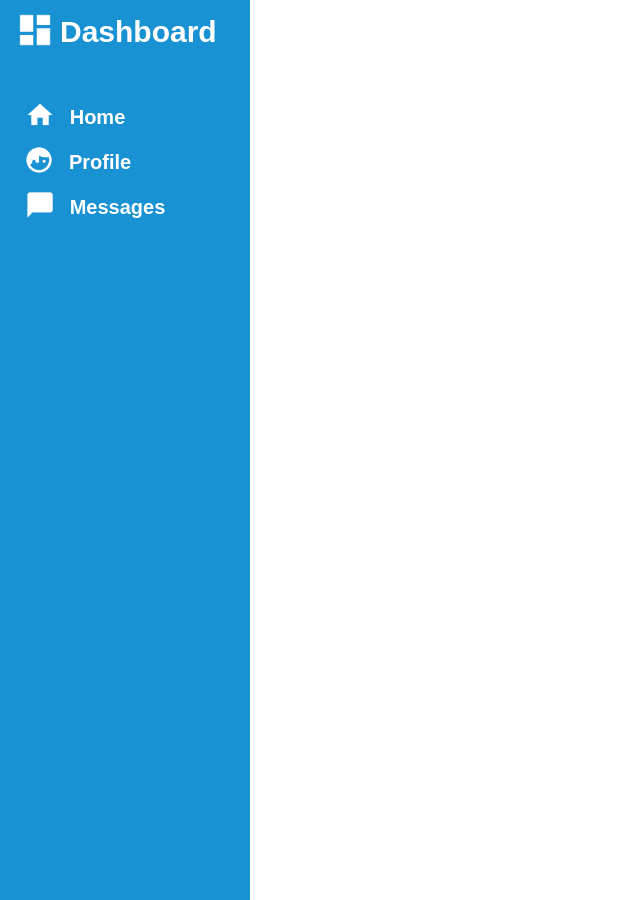
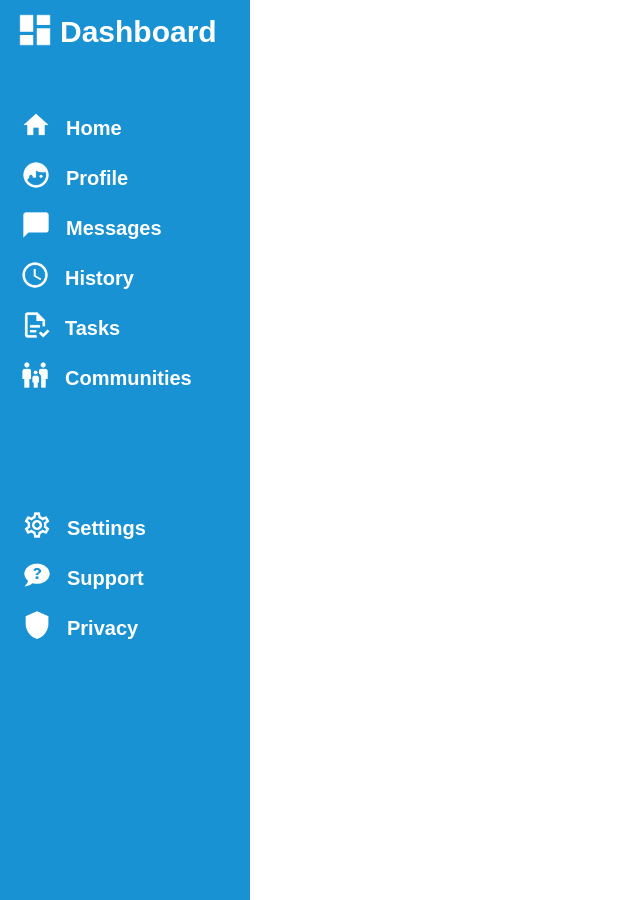
Before and after one commit to Forest133744/Admin-Page, a plain HTML site: page index.html in a window 1280 px wide. Shown: the whole page, without its empty margins (0-640 px from the left). Drawn offline with Linux system fonts and the light colour scheme.

Commit message:
Finished the dashboard

```diff
--- a/index.html
+++ b/index.html
@@ -47,27 +47,49 @@
                     <p class="messages-text">Messages</p>
                 </div>
 
+                <div class="history">
+                    <img src="Logos/history-icon.png" alt="history-icon" class="history-icon">
+                    <p class="history-text">History</p>
+                </div>
+
+                <div class="tasks">
+                    <img src="Logos/tasks-icon.png" alt="tasks-icon" class="tasks-icon">
+                    <p class="tasks-text">Tasks</p>
+                </div>
+
+
+                <div class="communities">
+                    <img src="Logos/communities-icon.png" alt="communities-icon" class="communities-icon">
+                    <p class="communities-text">Communities</p>
+                </div>
+
+
             </div>
 
+            <div class="secondary-links">
 
 
+                <div class="settings">
+                    <img src="Logos/settings-icon.png" alt="settings-icon" class="settings-icon">
+                    <p class="settings-text">Settings</p>
+                </div>
 
+                <div class="support">
+                    <img src="Logos/support-icon.png" alt="support-icon" class="support-icon">
+                    <p class="support-text">Support</p>
+                </div>
 
+                <div class="privacy">
+                    <img src="Logos/privacy-icon.png" alt="privacy-icon" class="privacy-icon">
+                    <p class="privacy-text">Privacy</p>
+                </div>
 
             </div>
 
 
 
 
-
-
-
         </div>       <!--The dashboard-->
-
-
-
-
-
 
 
         <div class="right"></div>
--- a/style.css
+++ b/style.css
@@ -54,9 +54,26 @@
     display: flex;
     flex-direction: column;
     align-items: center;
-    gap: 15px;
 
 
+
+
+
+}
+
+.links div{
+
+    width: 250px;
+    height: 50px;
+    align-items: center;
+
+
+}
+
+.links div:hover{
+
+    cursor: pointer;
+    background-color: #197eb4;
 
 
 }
@@ -65,7 +82,7 @@
     display: flex;
     flex-direction: row;
     margin-top: 100px;
-    margin-right: 100px;
+
 
 
 
@@ -76,6 +93,7 @@
 
     width: 30px;
     height: 30px;
+    margin-left: 21px;
 
 
 
@@ -86,7 +104,6 @@
     font-size: 20px;
     font-family: Arial, Helvetica, sans-serif;
     font-weight: 900;
-    background-color: #1992D4;
     margin-top: 6px;
     margin-left: 15px;
 
@@ -97,7 +114,7 @@
 .profile{
     display: flex;
     flex-direction: row;
-    margin-right: 100px;
+
 
 
 
@@ -108,7 +125,7 @@
 
     width: 30px;
     height: 30px;
-    margin-left: 5px;
+    margin-left: 21px;
 
 
 
@@ -119,7 +136,6 @@
     font-size: 20px;
     font-family: Arial, Helvetica, sans-serif;
     font-weight: 900;
-    background-color: #1992D4;
     margin-top: 6px;
     margin-left: 15px;
 
@@ -128,7 +144,7 @@
 .messages{
     display: flex;
     flex-direction: row;
-    margin-right: 100px;
+
 
 
 
@@ -139,7 +155,7 @@
 
     width: 30px;
     height: 30px;
-    margin-left: 40px;
+    margin-left: 21px;
 
 
 
@@ -150,9 +166,226 @@
     font-size: 20px;
     font-family: Arial, Helvetica, sans-serif;
     font-weight: 900;
-    background-color: #1992D4;
     margin-top: 6px;
     margin-left: 15px;
 
 
 }
+
+.history{
+    display: flex;
+    flex-direction: row;
+
+
+
+
+
+}
+
+.history-icon{
+
+    width: 30px;
+    height: 30px;
+    margin-left: 20px;
+
+
+
+}
+.history-text{
+
+    color: white;
+    font-size: 20px;
+    font-family: Arial, Helvetica, sans-serif;
+    font-weight: 900;
+    margin-top: 6px;
+    margin-left: 15px;
+
+
+}
+
+.tasks{
+    display: flex;
+    flex-direction: row;
+
+
+
+
+}
+
+.tasks-icon{
+
+    width: 30px;
+    height: 30px;
+    margin-left: 20px;
+
+
+
+}
+.tasks-text{
+
+    color: white;
+    font-size: 20px;
+    font-family: Arial, Helvetica, sans-serif;
+    font-weight: 900;
+    margin-top: 6px;
+    margin-left: 15px;
+
+
+}
+
+.communities{
+    display: flex;
+    flex-direction: row;
+    margin-right: 100px;
+
+
+
+
+}
+
+.communities-icon{
+
+    width: 30px;
+    height: 30px;
+    margin-left:70px;
+
+
+
+}
+.communities-text{
+
+    color: white;
+    font-size: 20px;
+    font-family: Arial, Helvetica, sans-serif;
+    font-weight: 900;
+    margin-top: 6px;
+    margin-left: 15px;
+
+
+}
+/* THE END OF THE FIRST LINK PART OF THE DASHBOARD*/
+
+
+.secondary-links{
+
+    display: flex;
+    flex-direction: column;
+    background-color: #1992D4;
+    height: 400px;
+
+
+}
+
+.secondary-links div{
+
+    width: 250px;
+    height: 50px;
+    align-items: center;
+
+
+}
+
+.secondary-links div:hover{
+cursor: pointer;
+background-color: #197eb4;
+
+}
+
+.settings{
+    display: flex;
+    flex-direction: row;
+    margin-right: 130px;
+
+
+
+
+
+}
+
+.settings-icon{
+
+    width: 30px;
+    height: 30px;
+    margin-left:22px;
+
+
+
+}
+.settings-text{
+
+    color: white;
+    font-size: 20px;
+    font-family: Arial, Helvetica, sans-serif;
+    font-weight: 900;
+    margin-top: 6px;
+    margin-left: 15px;
+
+
+
+}
+
+.support{
+    display: flex;
+    flex-direction: row;
+    margin-right: 100px;
+
+
+
+
+}
+
+.support-icon{
+
+    width: 30px;
+    height: 30px;
+    margin-left:22px;
+
+
+
+}
+.support-text{
+
+    color: white;
+    font-size: 20px;
+    font-family: Arial, Helvetica, sans-serif;
+    font-weight: 900;
+    margin-top: 6px;
+    margin-left: 15px;
+
+
+}
+
+
+.privacy{
+    display: flex;
+    flex-direction: row;
+    margin-right: 100px;
+
+
+
+
+
+}
+
+
+
+.privacy-icon{
+
+    width: 30px;
+    height: 30px;
+    margin-left:22px;
+
+
+
+}
+.privacy-text{
+
+    color: white;
+    font-size: 20px;
+    font-family: Arial, Helvetica, sans-serif;
+    font-weight: 900;
+    margin-top: 6px;
+    margin-left: 15px;
+
+
+}
```
Also changed, not shown: Logos/communities-icon.png (added), Logos/history-icon.png (added), Logos/privacy-icon.png (added), Logos/settings-icon.png (added), Logos/support-icon.png (added), Logos/tasks-icon.png (added).
